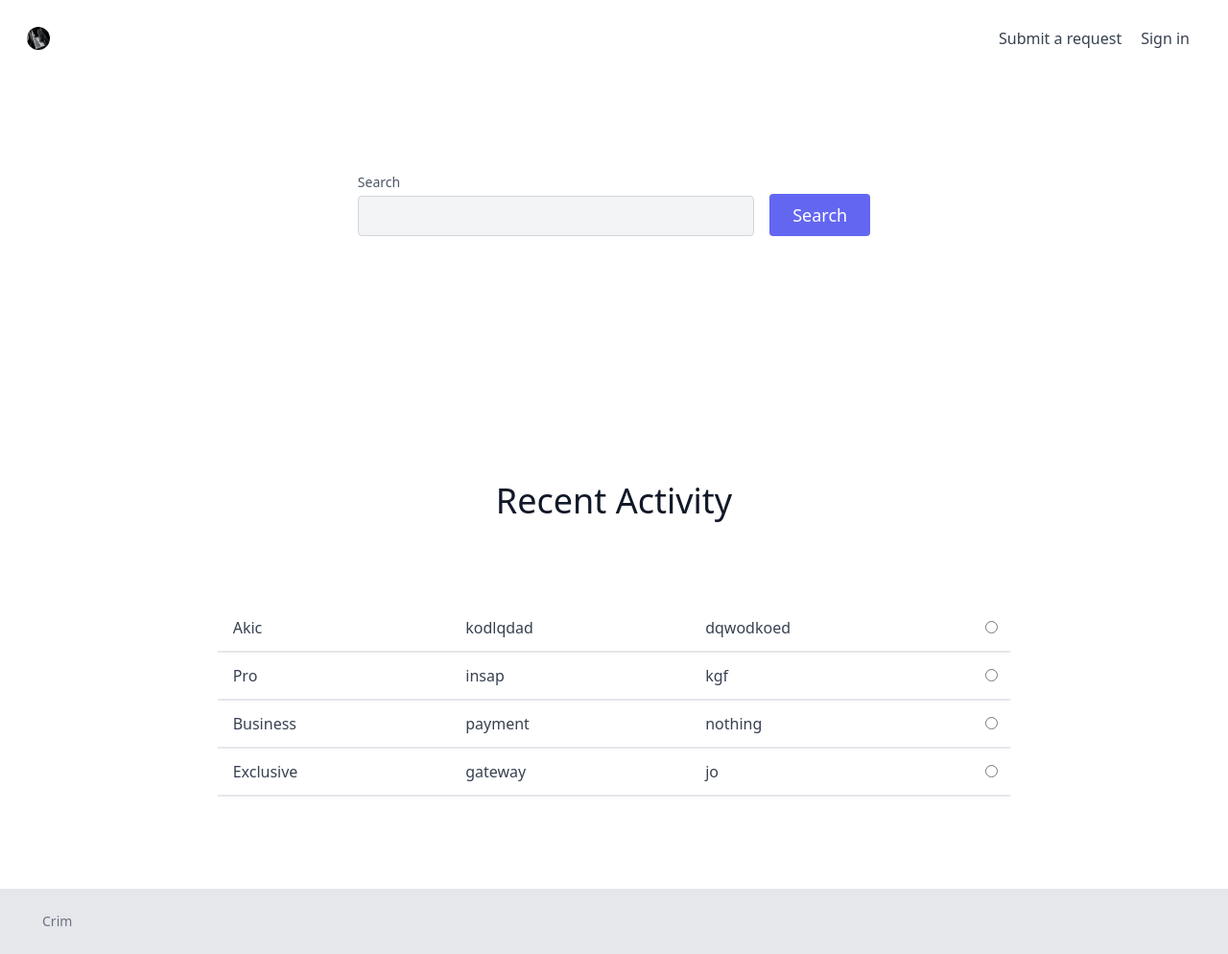
After one commit to ankitupadhyay889/HuesoftheMind, a PHP site: page /Footerpage/Faq.html in a window 1280 px wide. The commit adds this page. Shown: the whole page at 96% size. Run offline with PHP 8.4, Linux system fonts and the light colour scheme.

Commit message:
Footerlink

```diff
--- /dev/null
+++ b/Footerpage/Faq.html
@@ -0,0 +1,107 @@
+<!DOCTYPE html>
+<html lang="en">
+<head>
+    <meta charset="UTF-8">
+    <meta name="viewport" content="width=device-width, initial-scale=1.0">
+    <link href="https://unpkg.com/tailwindcss@^2/dist/tailwind.min.css" rel="stylesheet">
+    <link rel="shortcut icon" href="../img/ako.ico" type="image/x-icon">
+    <title>Cirm</title>
+    <link rel="stylesheet" href="../Style.css">
+</head>
+<body>
+
+    <header class="text-gray-700 body-font">
+        <div class="container mx-auto flex flex-wrap p-5 flex-col md:flex-row items-center">
+          <a class="flex title-font font-medium items-center text-gray-900 mb-4 md:mb-0">
+            <img src="../img/ako.ico" fill="none" stroke="currentColor" stroke-linecap="round" stroke-linejoin="round" stroke-width="2" class="w-10 h-10 text-white p-2 rounded-full" viewBox="0 0 24 24">
+              <path d="M12 2L2 7l10 5 10-5-10-5zM2 17l10 5 10-5M2 12l10 5 10-5"></path>
+          </img>
+          </a>
+          <nav class="md:ml-auto flex flex-wrap items-center text-base justify-center">
+            <a class="mr-5 hover:text-gray-900">Submit a request</a>
+            <a class="mr-5 hover:text-gray-900">Sign in</a>
+          </nav>
+        </div>
+    </header>
+
+
+<!-- ********************************************************************************************************************************************** -->
+
+
+<section class="text-gray-700 body-font">
+    <div class="container mx-auto flex flex-col px-5 py-24 justify-center items-center">
+      <div class="w-full md:w-2/3 flex flex-col mb-16 items-center text-center">
+        <div class="flex w-full justify-center items-end">
+          <div class="relative mr-4 lg:w-full xl:w-1/2 w-2/4 md:w-full text-left">
+            <label for="hero-field" class="leading-7 text-sm text-gray-600">Search</label>
+            <input type="search" id="hero-field" name="hero-field" class="w-full bg-gray-100 rounded border border-gray-300 focus:border-indigo-500 text-base outline-none text-gray-700 py-1 px-3 leading-8 transition-colors duration-200 ease-in-out">
+          </div>
+          <button class="inline-flex text-white bg-indigo-500 border-0 py-2 px-6 focus:outline-none hover:bg-indigo-600 rounded text-lg">Search</button>
+        </div>
+      </div>
+    </div>
+</section>
+
+
+<!-- *********************************************************************************************************************************************** -->
+
+
+<section class="text-gray-700 body-font">
+    <div class="container px-5 py-24 mx-auto">
+      <div class="flex flex-col text-center w-full mb-20">
+        <h1 class="sm:text-4xl text-3xl font-medium title-font mb-2 text-gray-900">Recent Activity</h1>
+      </div>
+      <div class="lg:w-2/3 w-full mx-auto overflow-auto">
+        <table class="table-auto w-full text-left whitespace-no-wrap">
+          <tbody>
+            <tr>
+              <td class="px-4 py-3">Akic</td>
+              <td class="px-4 py-3">kodlqdad</td>
+              <td class="px-4 py-3">dqwodkoed</td>
+              <td class="w-10 text-center">
+                <input name="plan" type="radio">
+              </td>
+            </tr>
+            <tr>
+              <td class="border-t-2 border-gray-200 px-4 py-3">Pro</td>
+              <td class="border-t-2 border-gray-200 px-4 py-3">insap</td>
+              <td class="border-t-2 border-gray-200 px-4 py-3">kgf</td>
+              <td class="border-t-2 border-gray-200 w-10 text-center">
+                <input name="plan" type="radio">
+              </td>
+            </tr>
+            <tr>
+              <td class="border-t-2 border-gray-200 px-4 py-3">Business</td>
+              <td class="border-t-2 border-gray-200 px-4 py-3">payment</td>
+              <td class="border-t-2 border-gray-200 px-4 py-3">nothing</td>
+              <td class="border-t-2 border-gray-200 w-10 text-center">
+                <input name="plan" type="radio">
+              </td>
+            </tr>
+            <tr>
+              <td class="border-t-2 border-b-2 border-gray-200 px-4 py-3">Exclusive</td>
+              <td class="border-t-2 border-b-2 border-gray-200 px-4 py-3">gateway</td>
+              <td class="border-t-2 border-b-2 border-gray-200 px-4 py-3">jo</td>
+              <td class="border-t-2 border-b-2 border-gray-200 w-10 text-center">
+                <input name="plan" type="radio">
+              </td>
+            </tr>
+          </tbody>
+        </table>
+      </div>
+    </div>
+</section>
+
+
+<!-- *********************************************************************************************************************************************** -->
+
+  <footer class="text-gray-700 body-font">
+    <div class="bg-gray-200">
+      <div class="container px-5 py-6 mx-auto flex items-center sm:flex-row flex-col">
+        <p class="text-sm text-gray-500 sm:ml-6 sm:mt-0 mt-4">Crim
+        </p>
+      </div>
+    </div>
+  </footer>
+</body>
+</html>
--- a/Style.css
+++ b/Style.css
@@ -9,3 +9,16 @@
     font-size: 30px;
     margin-bottom: 10px;
 }
+
+#lo{
+    height: 450px;
+}
+
+.centered {
+    position: absolute;
+    top: 50%;
+    left: 50%;
+    transform: translate(-50%, -50%);
+    color: rgb(122, 138, 138);
+    font-size: 50px;
+}
```
Also changed, not shown: Footerpage/Blog.html (added, +81 -0 lines), img/asaq.png (added).
